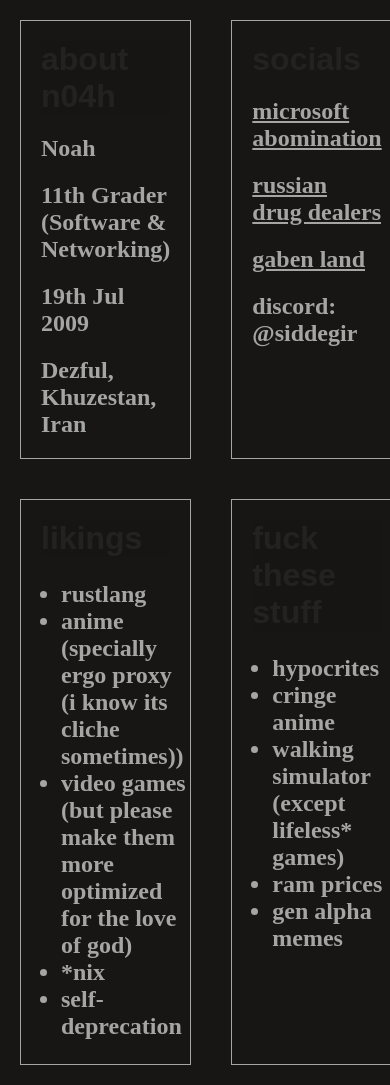
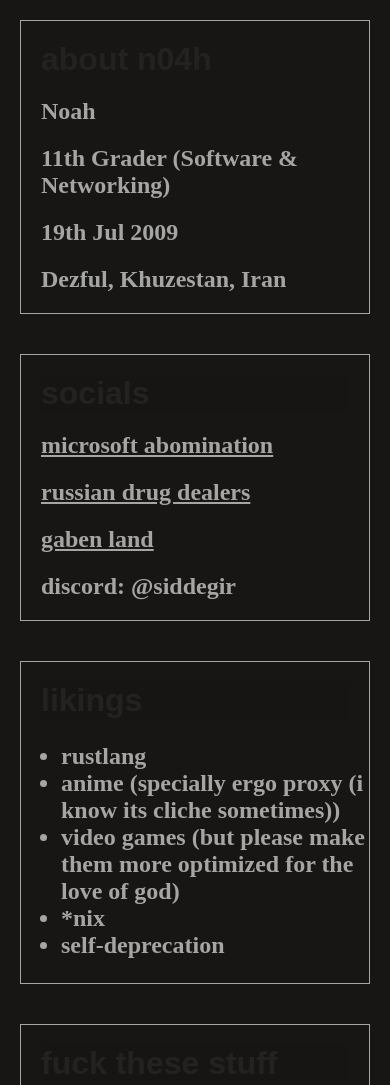
Before and after one commit to siddegir/siddegir.github.io, a plain HTML site: page index.html in a window 390 px wide. Shown: the top 1085 px of the page. Drawn offline with nearby package versions, Linux system fonts and the light colour scheme; a web font is replaced by a local one.

Commit message:
fix: made it better to open on phone devices

```diff
--- a/styles.css
+++ b/styles.css
@@ -92,3 +92,12 @@ body {
         transform: translateX(0) translateY(0)
     }
 }
+
+
+
+@media (max-width: 768px) {
+    .main {
+        grid-template-columns: 1fr;
+        /* single column */
+    }
+}
```
